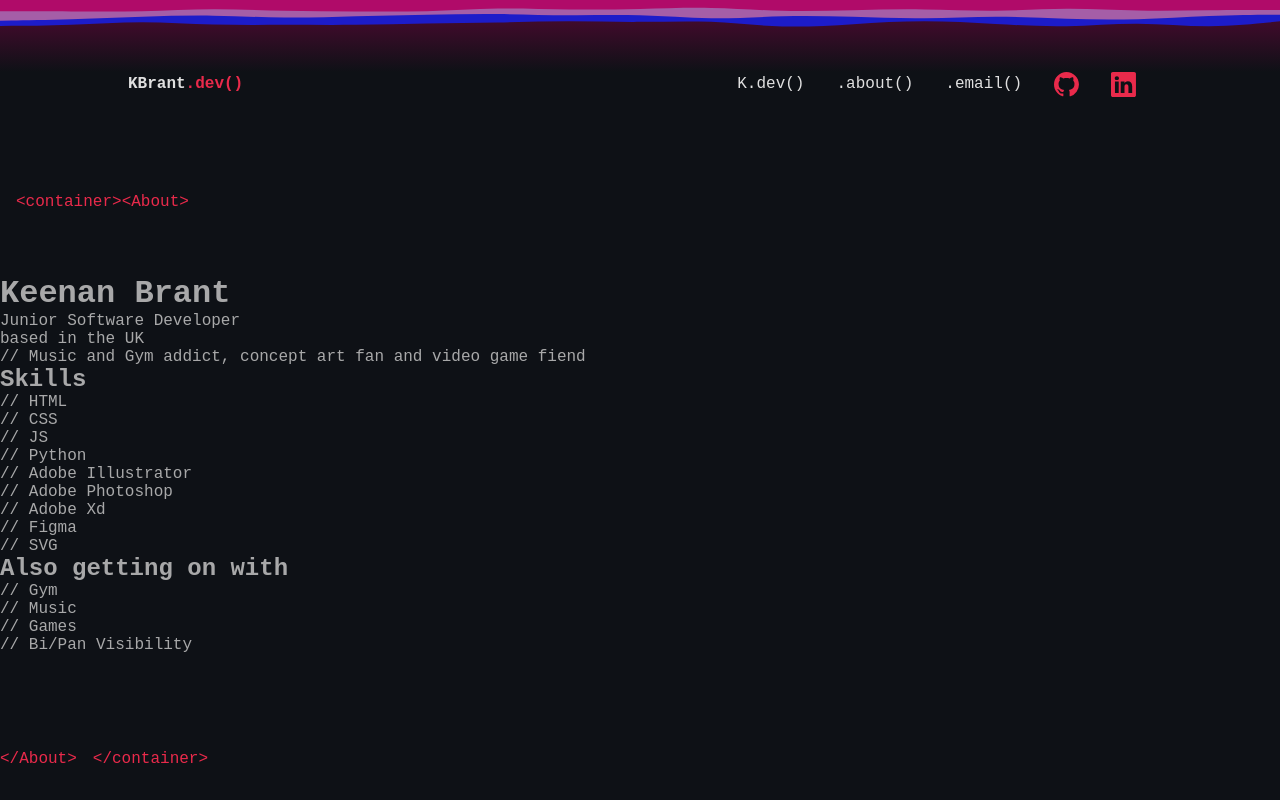
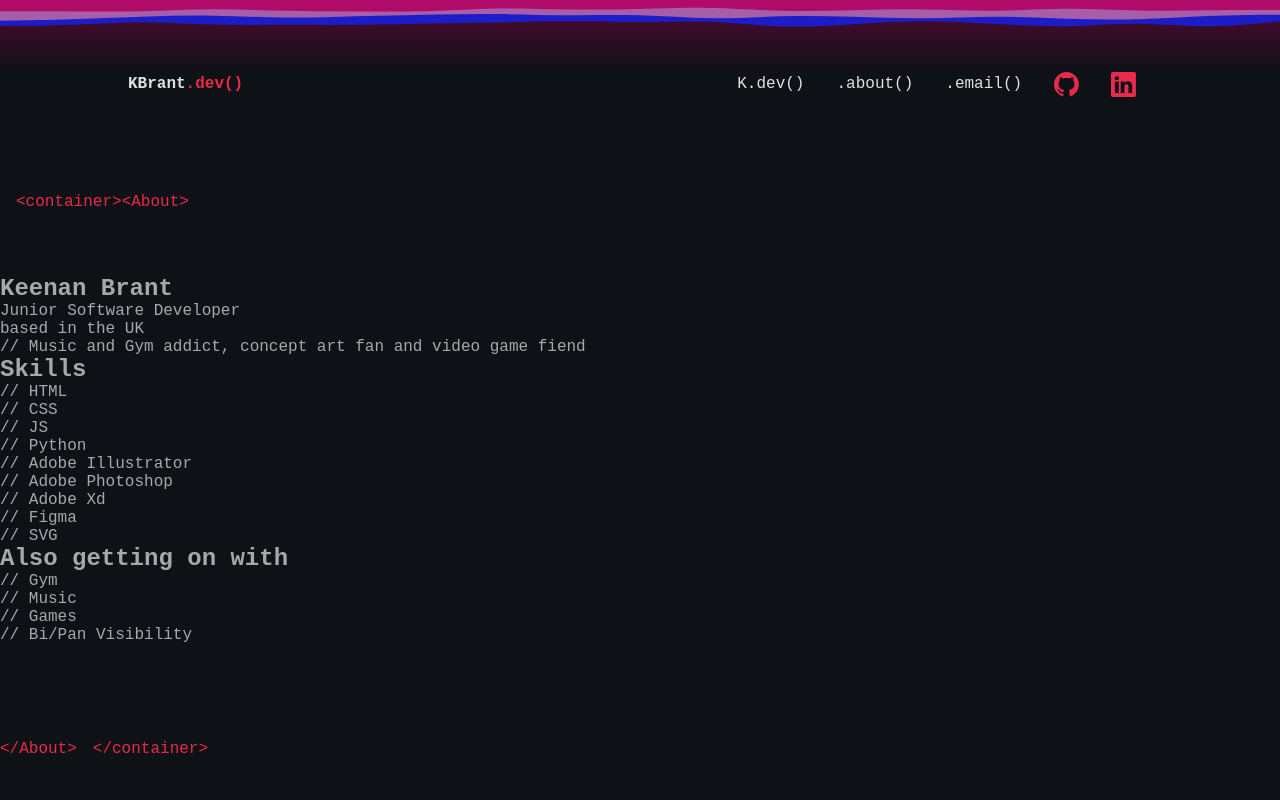
Before and after one commit to The-Nightman/Portfolio, a React (Vite) app: page /about in a window 1280 px wide. Shown: the top 800 px of the page. Built offline with nearby package versions, Linux system fonts and the light colour scheme; the HTML template or start-up script is replaced by a standard one.

Commit message:
update divs to section tags

```diff
--- a/src/components/about-personality.jsx
+++ b/src/components/about-personality.jsx
@@ -1,7 +1,7 @@
 const AboutPersonality = () => {
   return (
     <>
-      <div className="about-also">
+      <section className="about-also">
         <ul className="also-grid">
           <h2 className="about-also-title">Also getting on with</h2>
           <li>
@@ -17,7 +17,7 @@ const AboutPersonality = () => {
             <span>// Bi/Pan Visibility</span>
           </li>
         </ul>
-      </div>
+      </section>
     </>
   );
 };
--- a/src/components/about-skills.jsx
+++ b/src/components/about-skills.jsx
@@ -1,7 +1,7 @@
 const AboutSkills = () => {
   return (
     <>
-      <div className="about-skills">
+      <section className="about-skills">
         <ul className="skills-grid">
           <h2 className="about-skills-title">Skills</h2>
           <li>
@@ -32,7 +32,7 @@ const AboutSkills = () => {
             <span>// SVG</span>
           </li>
         </ul>
-      </div>
+      </section>
     </>
   );
 };
--- a/src/components/intro-about.jsx
+++ b/src/components/intro-about.jsx
@@ -1,7 +1,7 @@
 const IntroAbout = () => {
   return (
     <>
-      <div className="about-personal">
+      <section className="about-personal">
         <h1 className="about-title">
           <p className="name">Keenan Brant</p>
         </h1>
@@ -11,7 +11,7 @@ const IntroAbout = () => {
           based in the UK
         </p>
         <p>// Music and Gym addict, concept art fan and video game fiend</p>
-      </div>
+      </section>
     </>
   );
 };
```
